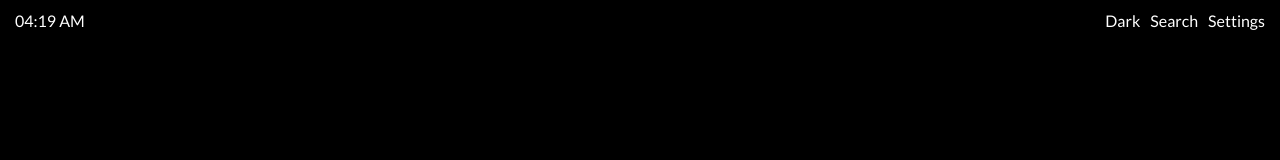
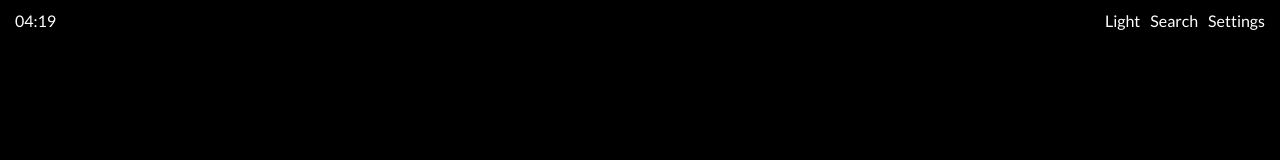
Before and after one commit to PatrickBJ/weather-test, a React (Create React App) app: page / in a window 1280 px wide. Shown: the top 160 px of the page. Built offline with nearby package versions, Linux system fonts and the light colour scheme.

Commit message:
Added redux toolkit, toggle theme

```diff
--- a/package.json
+++ b/package.json
@@ -3,6 +3,7 @@
   "version": "0.1.0",
   "private": true,
   "dependencies": {
+    "@reduxjs/toolkit": "^1.8.3",
     "@testing-library/jest-dom": "^5.16.4",
     "@testing-library/react": "^13.3.0",
     "@testing-library/user-event": "^13.5.0",
@@ -12,7 +13,9 @@
     "@types/react-dom": "^18.0.6",
     "react": "^18.2.0",
     "react-dom": "^18.2.0",
+    "react-redux": "^8.0.2",
     "react-scripts": "5.0.1",
+    "redux": "^4.2.0",
     "styled-components": "^5.3.5",
     "typescript": "^4.7.4",
     "web-vitals": "^2.1.4"
--- a/src/App.tsx
+++ b/src/App.tsx
@@ -1,4 +1,3 @@
-import {useState} from 'react';
 import NavBar from './components/NavBar';
 import WeatherInfo from './components/WeatherInfo';
 import SelectCity from './components/SelectCity';
@@ -6,6 +5,8 @@ import { ThemeProvider } from 'styled-components'
 import GlobalCSS from './styles/global.css'
 import {Theme} from './styles/theme';
 import styled from 'styled-components';
+import { darkTheme } from './reducers/settingsSlice';
+import { useSelector } from "react-redux";
 
 const AppContainer = styled.div`
   display: grid;
@@ -23,13 +24,13 @@ const InfoContainer = styled.main`
 
 function App() {
 
-  const [darkTheme] = useState(true)
+  const isDarkTheme = useSelector(darkTheme);
 
   return (
-    <ThemeProvider theme={Theme(darkTheme)}>
+    <ThemeProvider theme={Theme(isDarkTheme)}>
       <GlobalCSS />
       <AppContainer>
-        <NavBar darkTheme={darkTheme}/>
+        <NavBar/>
         <InfoContainer>
           <WeatherInfo></WeatherInfo>
           <SelectCity></SelectCity>
--- a/src/components/NavBar/Clock.tsx
+++ b/src/components/NavBar/Clock.tsx
@@ -1,6 +1,8 @@
 import {useState, useEffect} from 'react';
 import styled from 'styled-components';
 import {clockFormat} from '../../helpers/timeHelper';
+import { timeFormat } from '../../reducers/settingsSlice';
+import { useSelector } from "react-redux";
 
 const ClockComp = styled.div`
     font-size: 1rem;
@@ -9,6 +11,7 @@ const ClockComp = styled.div`
 const SECOND = 1000;
 
 export default function Clock(){
+    const timeFormatValue = useSelector(timeFormat);
     const [time, setTime] = useState<Date>(new Date());
     useEffect(()=>{
         setInterval(
@@ -17,6 +20,6 @@ export default function Clock(){
     )},[])
 
     return(
-        <ClockComp>{clockFormat(time,"AM/PM")}</ClockComp>
+        <ClockComp>{clockFormat(time, timeFormatValue)}</ClockComp>
     );
 }
--- /dev/null
+++ b/src/components/NavBar/SwitchTheme.tsx
@@ -0,0 +1,27 @@
+import styled from 'styled-components';
+import { darkTheme, toggleTheme } from '../../reducers/settingsSlice';
+import { useSelector, useDispatch } from "react-redux";
+
+const SwitchThemeContainer = styled.div`
+    display: flex;
+    gap: 5px;
+`;
+
+const Text = styled.p`
+    cursor: pointer;
+`;
+
+export default function SwitchTheme(){
+    const dispatch = useDispatch();
+
+    const isDarkTheme = useSelector(darkTheme);
+
+    return(
+        <SwitchThemeContainer>
+            <Text
+                onClick={()=>{dispatch(toggleTheme())}}>
+                {isDarkTheme ? 'Light':'Dark'}
+            </Text>
+        </SwitchThemeContainer>
+    );
+}
--- a/src/components/NavBar/index.tsx
+++ b/src/components/NavBar/index.tsx
@@ -1,4 +1,5 @@
 import Clock from './Clock';
+import SwitchTheme from './SwitchTheme';
 import styled from 'styled-components';
 
 const Header = styled.header`
@@ -13,32 +14,23 @@ const NavItems = styled.nav`
     gap: 10px;
 `;
 
-const SwitchTheme = styled.div`
-    cursor:pointer;
-`;
-
 const Search = styled.div`
     cursor:pointer;
+    align-self: center;
 `;
 
 const Settings = styled.div`
     cursor:pointer;
+    align-self: center;
 `;
 
-interface props {
-    darkTheme: boolean;
-    // setDarkTheme: (theme: boolean) => boolean;
-}
-
-export default function NavBar({darkTheme}: props){
+export default function NavBar(){
 
     return(
         <Header>
-            <Clock></Clock>
+            <Clock/>
             <NavItems>
-                <SwitchTheme
-                    // onClick={()=>{setDarkTheme((theme: boolean) => !theme)}}
-                    >{darkTheme ? 'Dark':'Light'}</SwitchTheme>
+                <SwitchTheme/>
                 <Search>Search</Search>
                 <Settings>Settings</Settings>
             </NavItems>
--- a/src/components/SelectCity.tsx
+++ b/src/components/SelectCity.tsx
@@ -1,4 +1,6 @@
 import styled from 'styled-components';
+import { cities } from '../reducers/citiesSlice';
+import { useSelector } from "react-redux";
 
 const Container = styled.section`
     display: grid;
@@ -26,17 +28,13 @@ const City = styled.div`
     }
 `
 
-const cities = [
-    "Orlando","Miami","Ft. Lauderdale","Tampa","Saint Peterbug","Kissimmee",
-    "Orlando","Miami","Ft. Lauderdale","Tampa","Saint Peterbug","Kissimmee",
-    "Orlando","Miami","Ft. Lauderdale","Tampa","Saint Peterbug","Kissimmee",
-]
+export default function SelectCity(){
 
-export default function SelectCity(){
+    const citiesArray: string[] = useSelector(cities);
 
     return(
         <Container>
-         {cities.map(
+         {citiesArray.map(
             (city, index)=>
             <City key={index}>{city}</City>
          )}
--- a/src/index.tsx
+++ b/src/index.tsx
@@ -2,7 +2,8 @@ import React from 'react';
 import ReactDOM from 'react-dom/client';
 import App from './App';
 import reportWebVitals from './reportWebVitals';
-
+import { Provider } from "react-redux";
+import { store } from "./store/configureStore";
 
 const root = ReactDOM.createRoot(
   document.getElementById('root') as HTMLElement
@@ -10,7 +11,9 @@ const root = ReactDOM.createRoot(
 
 root.render(
   <React.StrictMode>
-    <App />
+    <Provider store={store}>
+      <App />
+    </Provider>
   </React.StrictMode>
 );
 
--- /dev/null
+++ b/src/reducers/citiesSlice.ts
@@ -0,0 +1,36 @@
+import { createSlice, PayloadAction } from "@reduxjs/toolkit";
+import { RootState } from "../store/configureStore";
+
+interface CitiesType {
+  selectedCity: string,
+  cities: Array<string>
+}
+
+const initialState: CitiesType = {
+  selectedCity: "",
+  cities: [
+    "Orlando","Miami","Ft. Lauderdale","Tampa","Saint Peterbug","Kissimmee",
+    "Orlando","Miami","Ft. Lauderdale","Tampa","Saint Peterbug","Kissimmee",
+    "Orlando","Miami","Ft. Lauderdale","Tampa","Saint Peterbug","Kissimmee"
+  ]
+};
+
+const citiesSlice = createSlice({
+  name: "cities",
+  initialState,
+  reducers: {
+    setSelectedCity: (state, action: PayloadAction<string>) => {
+        state.selectedCity = action.payload;
+    },
+    setCities: (state, action: PayloadAction<Array<string>>)=> {
+        state.cities = action.payload;
+    },
+  },
+});
+
+export const selectedCity = (state: RootState ) => state.cities.selectedCity;
+export const cities = (state: RootState ) => state.cities.cities;
+
+export const { setSelectedCity, setCities } = citiesSlice.actions;
+
+export default citiesSlice.reducer;
--- /dev/null
+++ b/src/reducers/settingsSlice.ts
@@ -0,0 +1,47 @@
+import { createSlice } from "@reduxjs/toolkit";
+import { RootState } from "../store/configureStore";
+
+interface SettingsType {
+  modalOpen: boolean,
+  units: "Imperial" | "Metric" | "Standard",
+  timeFormat: "AM/PM" | "24H",
+  darkTheme: boolean
+}
+
+const initialState: SettingsType = {
+  modalOpen: false,
+  units: "Imperial",
+  timeFormat: "24H",
+  darkTheme: true,
+};
+
+const settingsSlice = createSlice({
+  name: "settings",
+  initialState,
+  reducers: {
+    openModal: (state) => {
+      state.modalOpen = true;
+    },
+    closeModal: (state) => {
+      state.modalOpen = false;
+    },
+    setUnits: (state, action) => {
+      state.units = action.payload;
+    },
+    setTimeFormat: (state, action) => {
+      state.timeFormat = action.payload;
+    },
+    toggleTheme: (state) => {
+      state.darkTheme = !state.darkTheme;
+    },
+  },
+});
+
+export const modalOpen = (state: RootState) => state.settings.modalOpen;
+export const units = (state: RootState) => state.settings.units;
+export const timeFormat = (state: RootState) => state.settings.timeFormat;
+export const darkTheme = (state: RootState) => state.settings.darkTheme;
+
+export const { openModal, closeModal, setUnits, setTimeFormat, toggleTheme } = settingsSlice.actions;
+
+export default settingsSlice.reducer;
--- /dev/null
+++ b/src/store/configureStore.ts
@@ -0,0 +1,14 @@
+import { configureStore } from "@reduxjs/toolkit";
+
+import settingsReducer from "../reducers/settingsSlice";
+import citiesReducer from "../reducers/citiesSlice";
+
+export const store = configureStore({
+  reducer: {
+    settings: settingsReducer,
+    cities: citiesReducer,
+  },
+});
+
+export type RootState = ReturnType<typeof store.getState>;
+export type AppDispatch = typeof store.dispatch;
```
Also changed, not shown: 1 other file (tests, documents, lock files or other folders).
